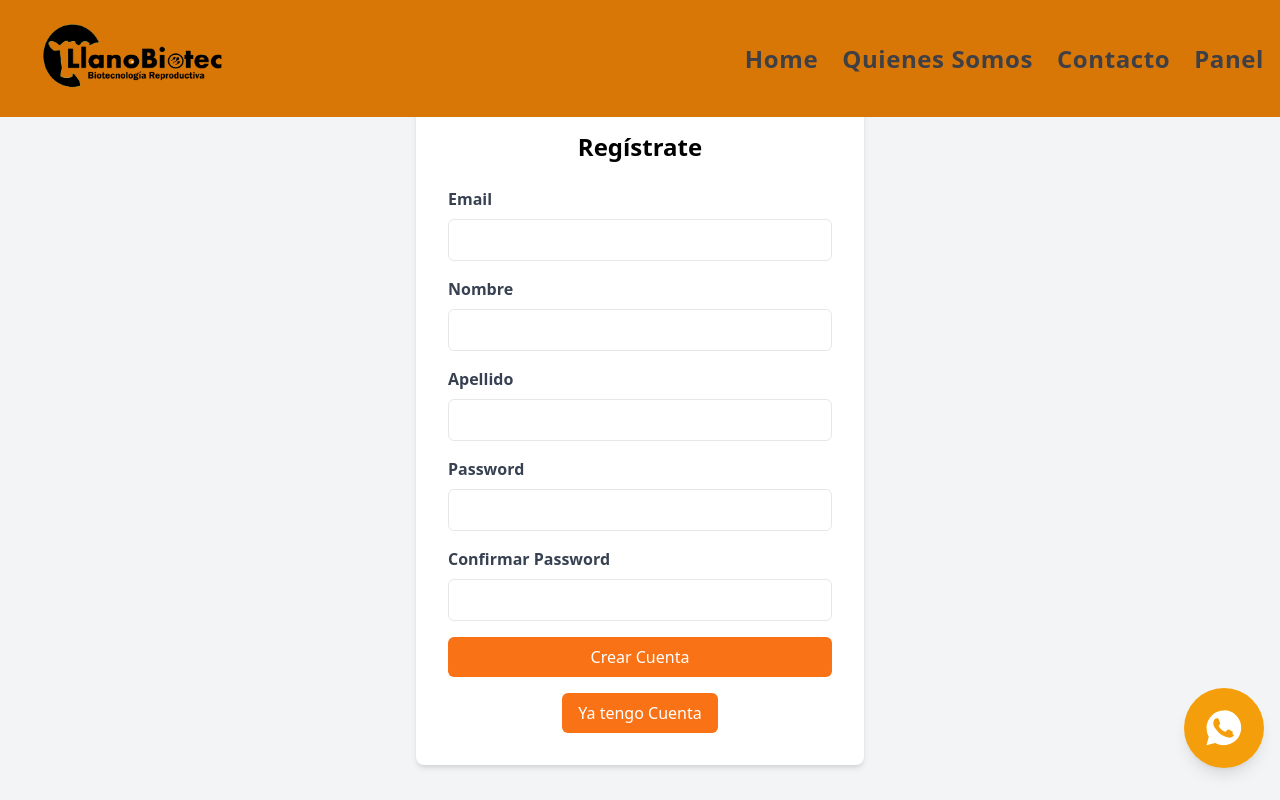
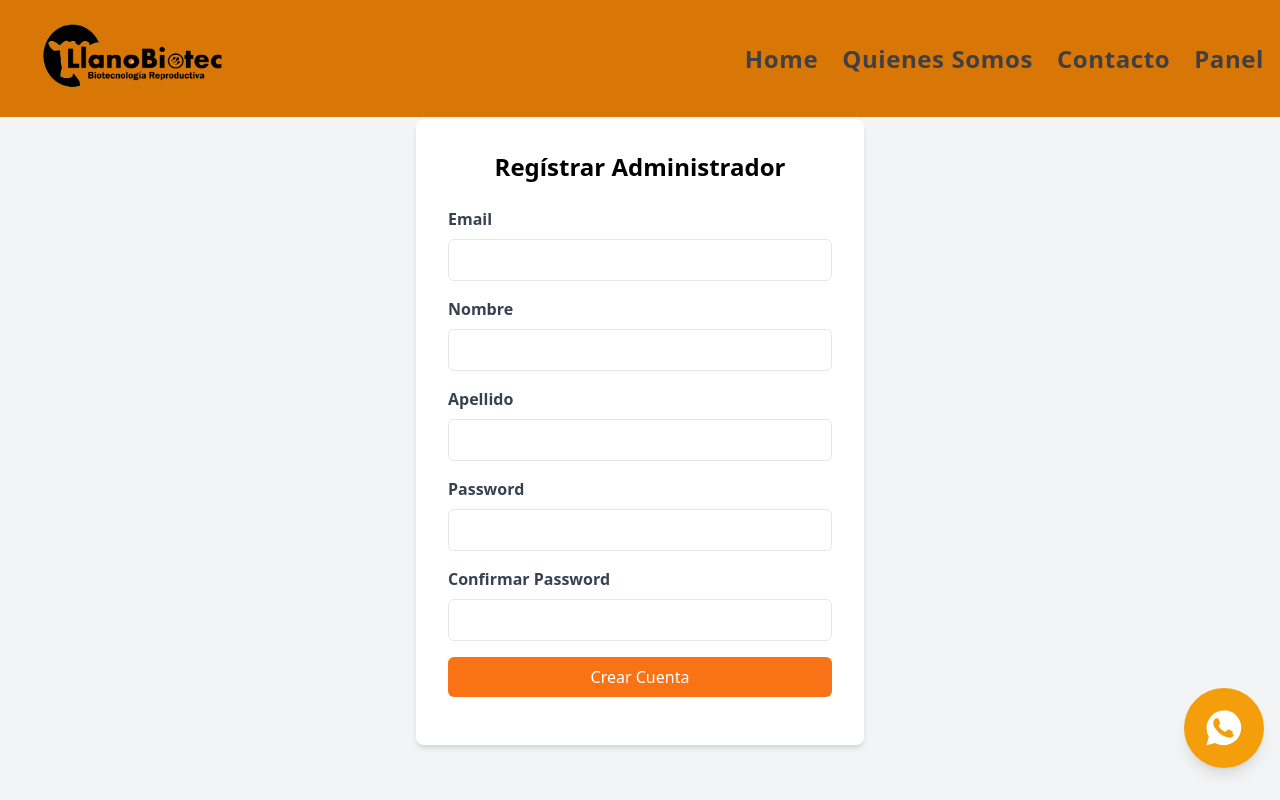
Before and after one commit to yanirc1981/LlanoBiotec, a React (Vite) app in the folder BiotecFront/: page /register in a window 1280 px wide. Shown: the top 800 px of the page. Built offline with nearby package versions, Linux system fonts and the light colour scheme; a web font is replaced by a local one.

Commit message:
Se corrige navegacion de formulario register

```diff
--- a/BiotecFront/src/components/Admin/PanelPage.jsx
+++ b/BiotecFront/src/components/Admin/PanelPage.jsx
@@ -1,7 +1,5 @@
-import { Link, Route, Routes } from 'react-router-dom';
-import CreateClient from './CreateClient';
-import UpdateClient from './UpdateClient';
-import DeleteClient from './CustomerList';
+import { Link } from 'react-router-dom';
+
 
 const PanelPage = () => {
   return (
--- a/BiotecFront/src/components/Auth/Register.jsx
+++ b/BiotecFront/src/components/Auth/Register.jsx
@@ -49,21 +49,19 @@ const Register = () => {
         is_admin: true
       });
       console.log('Admin registered:', response.data);
-      navigate('/login'); // Redirige al usuario a la página de inicio de sesión
+      navigate('/panel'); // Redirige al usuario a la página de inicio de sesión
     } catch (error) {
       setError('Error registering admin');
       console.error('Error registering admin:', error);
     }
   };
 
-  const handleLoginRedirect = () => {
-    navigate('/login'); // Redirige al usuario a la página de login
-  };
+
 
   return (
     <div className="min-h-screen flex items-center justify-center bg-gray-100 mt-8">
       <div className="bg-white p-8 rounded-lg shadow-md w-full max-w-md">
-        <h2 className="text-2xl font-bold mb-6 text-center">Regístrate</h2>
+        <h2 className="text-2xl font-bold mb-6 text-center">Regístrar Administrador</h2>
         {error && <p className="text-red-500 text-center mb-4">{error}</p>}
         <form onSubmit={handleSubmit}>
           <div className="mb-4">
@@ -140,14 +138,7 @@ const Register = () => {
             </button>
           </div>
         </form>
-        <div className="flex items-center justify-center mt-4">
-          <button
-            onClick={handleLoginRedirect}
-            className="bg-orange-500 text-white px-4 py-2 rounded-md hover:bg-orange-600 focus:outline-none focus:bg-orange-600"
-          >
-            Ya tengo Cuenta
-          </button>
-        </div>
+
       </div>
     </div>
   );
```
